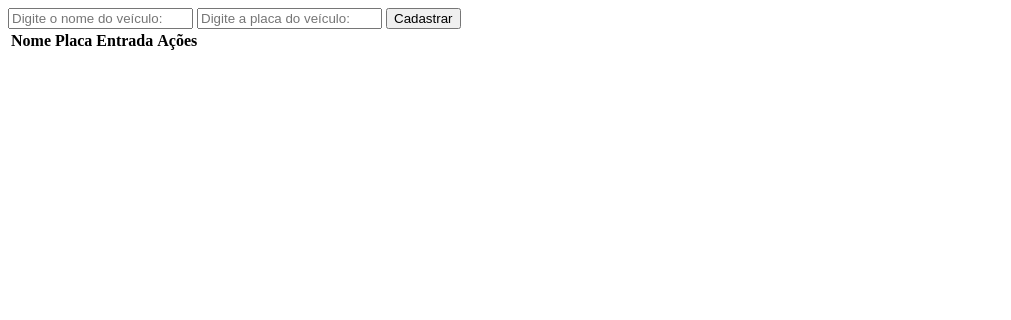
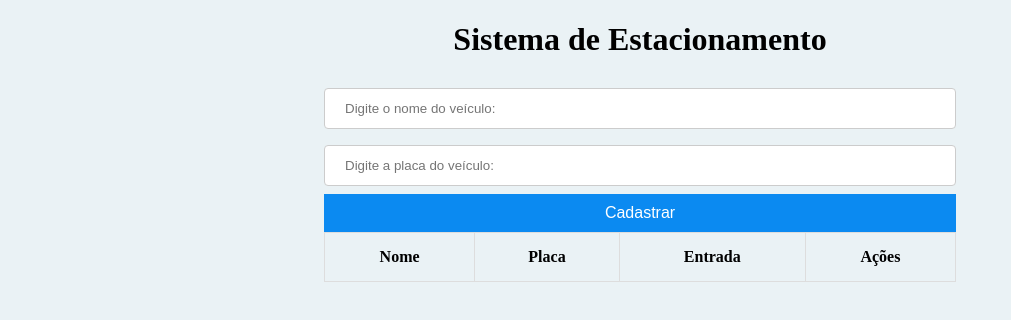
Before and after one commit to jessicacosta07/parking-system, a plain HTML site: page index.html in a window 1280 px wide. Shown: the whole page, without its empty margins (0-1011 px from the left). Drawn offline with Linux system fonts and the light colour scheme.

Commit message:
parte css

```diff
--- a/index.html
+++ b/index.html
@@ -5,10 +5,12 @@
     <meta charset="UTF-8">
     <meta http-equiv="X-UA-Compatible" content="IE=edge">
     <meta name="viewport" content="width=device-width, initial-scale=1.0">
+    <link rel="stylesheet" href="style.css">
     <title>Estacionamento</title>
 </head>
 
 <body>
+    <h1>Sistema de Estacionamento</h1>
     <input type="text" id="nome" placeholder="Digite o nome do veículo: " autocomplete="off" />
     <input type="text" id="placa" placeholder="Digite a placa do veículo: " autocomplete="off" />
     <button id="cadastrar">Cadastrar</button>
--- /dev/null
+++ b/style.css
@@ -0,0 +1,41 @@
+body{
+    background-color: rgb(234, 242, 245);
+    text-align: center;
+}
+
+input[ type = text]{
+    width: 50%;
+    padding: 12px 20px;
+    margin: 8px 0;
+    display: inline-block;
+    border: 1px solid #ccc;
+    border-radius: 4px;
+    box-sizing: border-box;
+  }
+  button {
+    background-color: #0b8af1;
+    width: 50%;
+    border: none;
+    color: white;
+    padding: 10px 26px;
+    text-align: center;
+    text-decoration: none;
+    display: inline-block;
+    font-size: 16px;
+  }
+
+  table, td, th {
+    border: 1px solid #ddd;
+    text-align: center;
+  }
+
+  table {
+    border-collapse: collapse;
+    margin-left: auto;
+    margin-right: auto;
+    width: 50%;
+  }
+
+  th, td {
+    padding: 15px;
+  }
```
